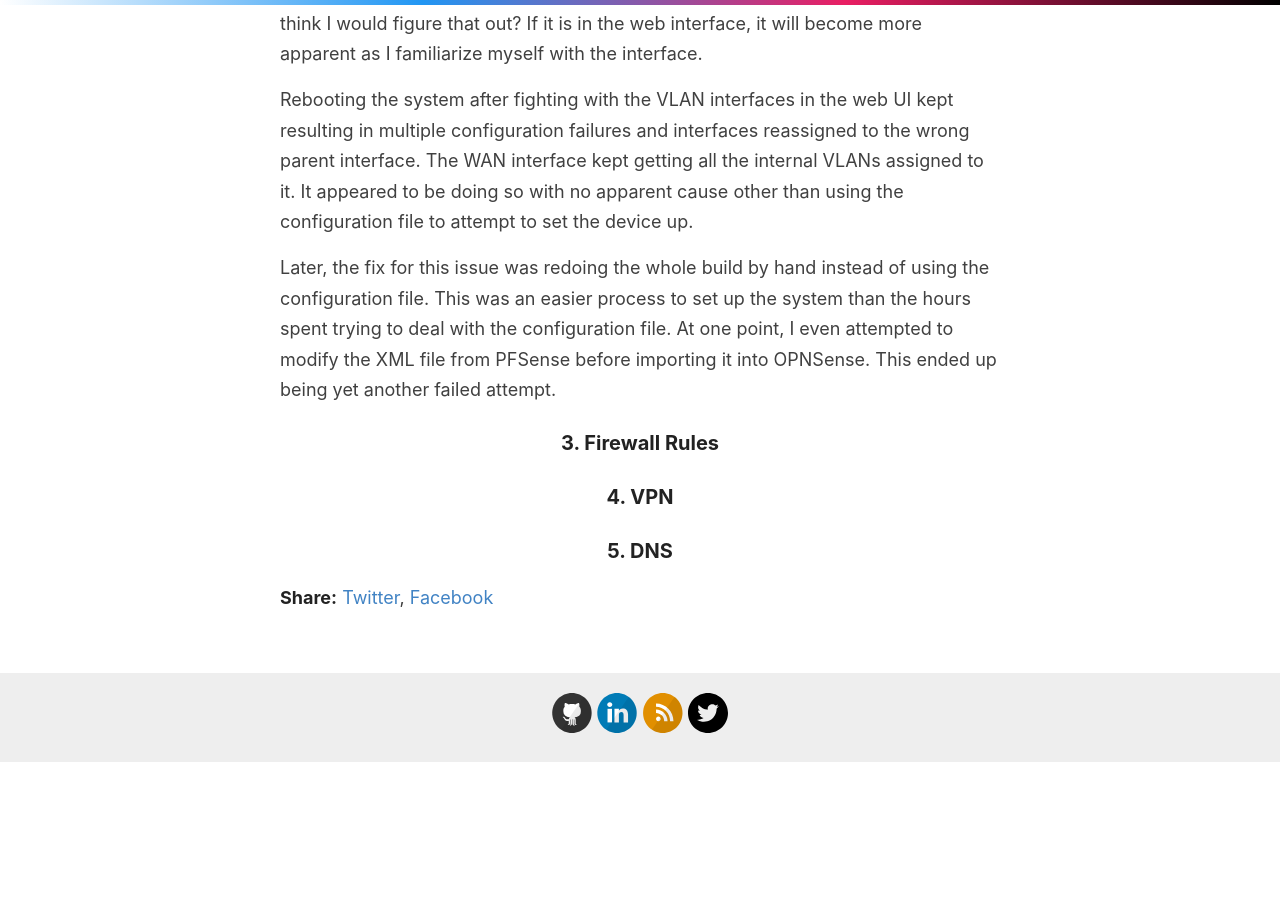
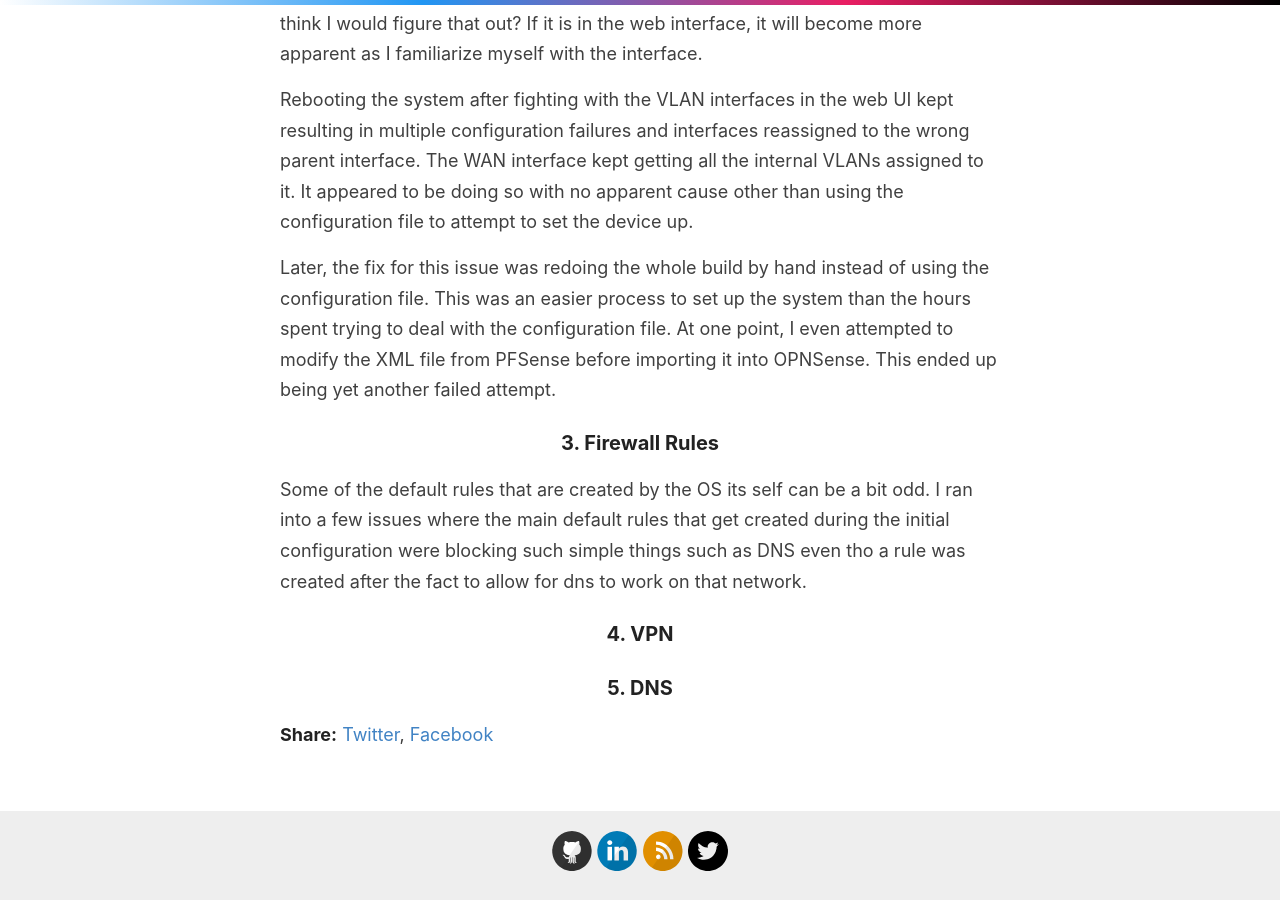
Before and after one commit to zavalalabs/zavalalabs.github.io, a Jekyll site: the page built from _posts/2024-06-09-OPNSense-Followup.md, in a window 1280 px wide and 900 px high, scrolled down 1438 px. Built offline with Jekyll 4.4.1, drawn with Linux system fonts in a browser that asks for light colours; before the commit the page ends 2201 px from its top, so only the background shows below that.

```diff
--- a/_posts/2024-06-09-OPNSense-Followup.md
+++ b/_posts/2024-06-09-OPNSense-Followup.md
@@ -32,7 +32,7 @@
 
 ### 3. **Firewall Rules**
 
-
+  Some of the default rules that are created by the OS its self can be a bit odd. I ran into a few issues where the main default rules that get created during the initial configuration were blocking such simple things such as DNS even tho a rule was created after the fact to allow for dns to work on that network.
 
 ### 4. **VPN**
 
```
